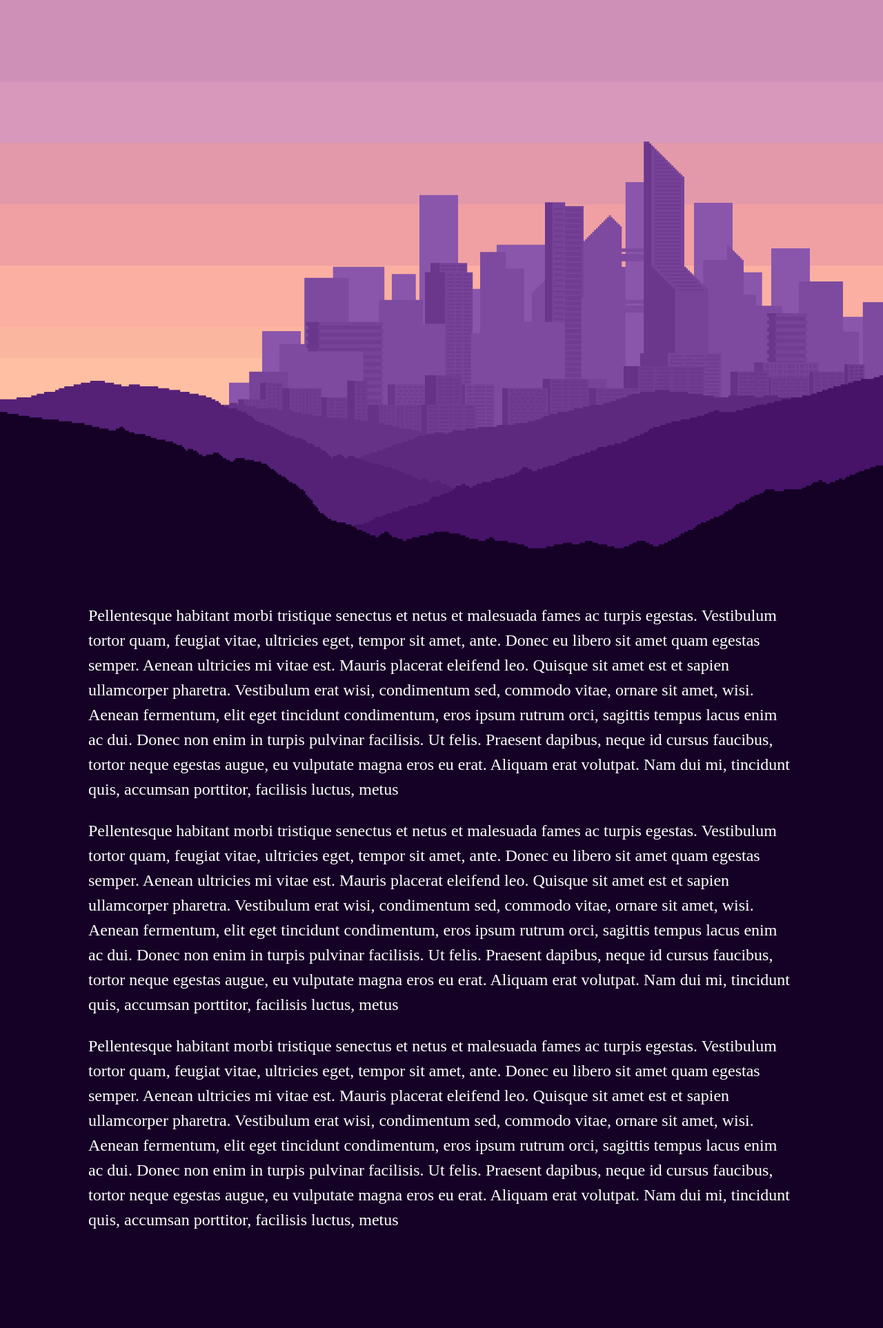
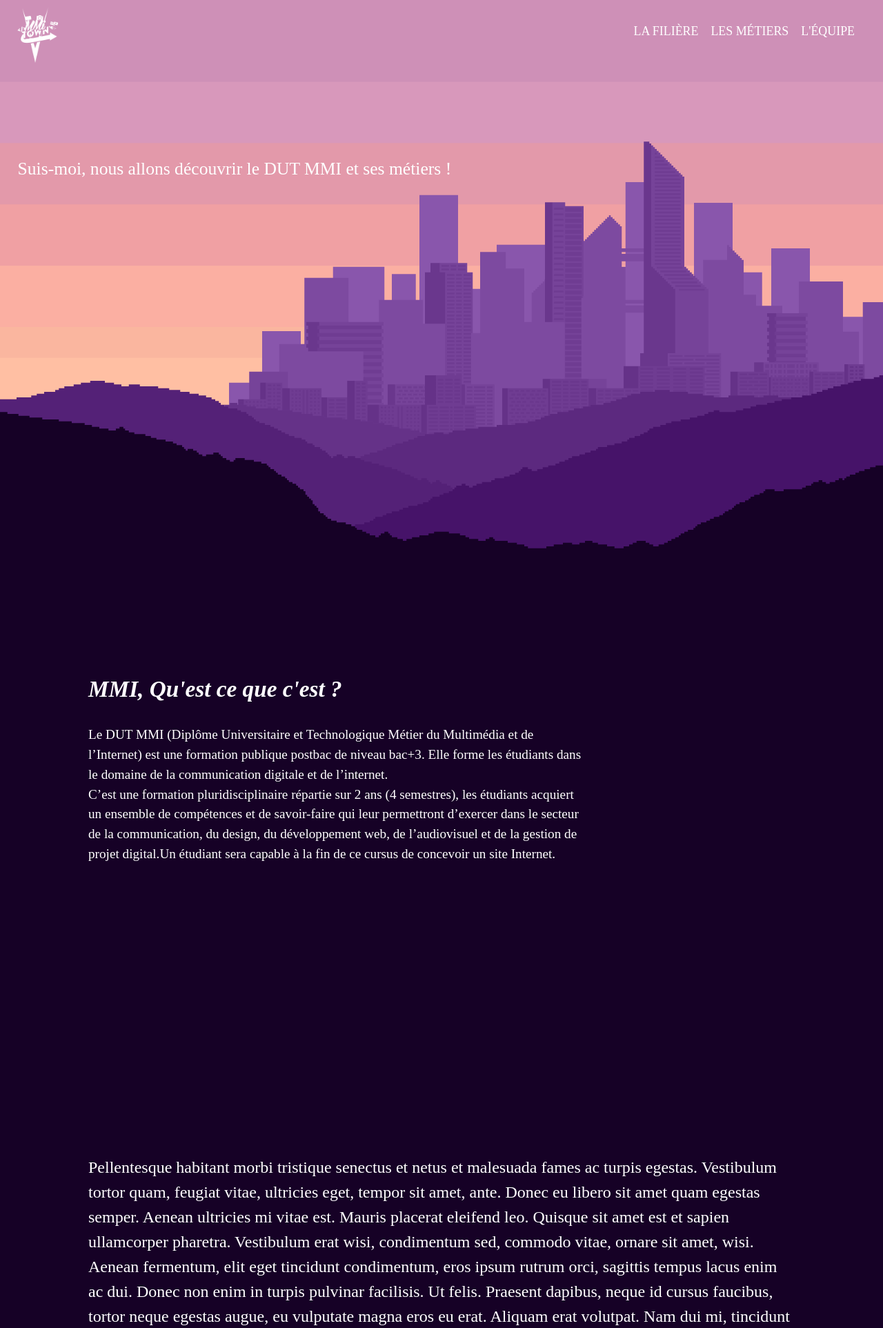
Before and after one commit to Yohan-gyt/MMI-Town, a PHP site: page / in a window 1280 px wide. Shown: the top 1925 px of the page at 69% size. Run offline with PHP 8.4, Linux system fonts and the light colour scheme.

Commit message:
Accueil + Def-mmi
J'ai ajouté la barre de navigation, le logo et le texte du MMI Qu'est-ce que c'est ?

```diff
--- a/index.html
+++ b/index.html
@@ -19,36 +19,26 @@
             <span class="five"></span>
             <span class="six"></span>
             <span class="seven"></span>
+            <nav>
+                <a href="#"><img src="Layers/logo-blanc.png" alt=""></a>
+
+                <div>
+                    <ul class="nav-bar">
+                        <li><a href="">LA FILIÈRE</li></a>
+                        <li><a href="">LES MÉTIERS</li></a>
+                        <li><a href="">L'ÉQUIPE</li></a>
+                    </ul>
+                </div>
+           </nav>
+            <p>Suis-moi, nous allons découvrir le DUT MMI et ses métiers !</p>
         </div>
     </header>
-    <section>
+
+    <section class="def-mmi">
         <div class="container">
-            <p>Pellentesque habitant morbi tristique senectus et netus et malesuada fames ac turpis egestas. Vestibulum
-                tortor quam, feugiat vitae, ultricies eget, tempor sit amet, ante. Donec eu libero sit amet quam egestas
-                semper. Aenean ultricies mi vitae est. Mauris placerat eleifend leo. Quisque sit amet est et sapien
-                ullamcorper pharetra. Vestibulum erat wisi, condimentum sed, commodo vitae, ornare sit amet, wisi.
-                Aenean fermentum, elit eget tincidunt condimentum, eros ipsum rutrum orci, sagittis tempus lacus enim ac
-                dui. Donec non enim in turpis pulvinar facilisis. Ut felis. Praesent dapibus, neque id cursus faucibus,
-                tortor neque egestas augue, eu vulputate magna eros eu erat. Aliquam erat volutpat. Nam dui mi,
-                tincidunt quis, accumsan porttitor, facilisis luctus, metus</p>
-
-            <p>Pellentesque habitant morbi tristique senectus et netus et malesuada fames ac turpis egestas. Vestibulum
-                tortor quam, feugiat vitae, ultricies eget, tempor sit amet, ante. Donec eu libero sit amet quam egestas
-                semper. Aenean ultricies mi vitae est. Mauris placerat eleifend leo. Quisque sit amet est et sapien
-                ullamcorper pharetra. Vestibulum erat wisi, condimentum sed, commodo vitae, ornare sit amet, wisi.
-                Aenean fermentum, elit eget tincidunt condimentum, eros ipsum rutrum orci, sagittis tempus lacus enim ac
-                dui. Donec non enim in turpis pulvinar facilisis. Ut felis. Praesent dapibus, neque id cursus faucibus,
-                tortor neque egestas augue, eu vulputate magna eros eu erat. Aliquam erat volutpat. Nam dui mi,
-                tincidunt quis, accumsan porttitor, facilisis luctus, metus</p>
-
-            <p>Pellentesque habitant morbi tristique senectus et netus et malesuada fames ac turpis egestas. Vestibulum
-                tortor quam, feugiat vitae, ultricies eget, tempor sit amet, ante. Donec eu libero sit amet quam egestas
-                semper. Aenean ultricies mi vitae est. Mauris placerat eleifend leo. Quisque sit amet est et sapien
-                ullamcorper pharetra. Vestibulum erat wisi, condimentum sed, commodo vitae, ornare sit amet, wisi.
-                Aenean fermentum, elit eget tincidunt condimentum, eros ipsum rutrum orci, sagittis tempus lacus enim ac
-                dui. Donec non enim in turpis pulvinar facilisis. Ut felis. Praesent dapibus, neque id cursus faucibus,
-                tortor neque egestas augue, eu vulputate magna eros eu erat. Aliquam erat volutpat. Nam dui mi,
-                tincidunt quis, accumsan porttitor, facilisis luctus, metus</p>
+            <h1>MMI, Qu'est ce que c'est ?</h1>
+            <p>Le DUT MMI (Diplôme Universitaire et Technologique Métier du Multimédia et de l’Internet) est une formation publique postbac de niveau bac+3. Elle forme les étudiants dans le domaine de la communication digitale et de l’internet.
+                <br>C’est une formation pluridisciplinaire répartie sur 2 ans (4 semestres), les étudiants acquiert un ensemble de compétences et de savoir-faire qui leur permettront d’exercer dans le secteur de la communication, du design, du développement web, de l’audiovisuel et de la gestion de projet digital.Un étudiant sera capable à la fin de ce cursus de concevoir un site Internet. </p>
         </div>
     </section>
 
--- a/styles.css
+++ b/styles.css
@@ -3,6 +3,14 @@
     src: url("fonts/lemon_milk/LEMONMILK-Bold.otf") format('otf');
     font-weight: bold;
     font-style: normal;
+}
+
+@font-face{
+    font-family: 'lemon milk';
+    src: url("fonts/lemon_milk/LEMONMILK-BoldItalic.otf")
+    format('otf');
+    font-weight: bold;
+    font-style: italic;
 }
 
 @font-face {
@@ -118,7 +126,18 @@ header .parallax .seven {
     background-size: cover;
 }
 
+
+
+header .parallax p{
+    font-size: 2vw;
+    position: absolute;
+    left: 2vw;
+    top: 25%;
+    min-width: 1000px;
+}
+
 section {
+    height: 100vh;
     padding: 50px 0;
     background-color: #160126;
 }
@@ -127,3 +146,48 @@ p {
     font-family: 'raleway';
     font-size: 1.5em;
 }
+
+h1{
+    font-family: 'lemon milk';
+    font-style: italic;
+    font-size: 2.60vw;
+}
+
+.def-mmi .container p{
+    width: 70%;
+    font-size: 1.5vw;
+}
+
+.def-mmi .container{
+    position: relative;
+    top: 6em;
+}
+
+nav ul{
+    display: flex;
+    position: fixed;
+    top: 1em;
+    right: 2em;
+    list-style: none;
+}
+
+nav img{
+    position: fixed;
+    top: 0;
+    left: 0;
+    width: 8%;
+}
+
+li{
+    text-align: center
+}
+
+a{
+    /* border: orange solid; */
+    padding: 0.5em;
+    text-decoration: none;
+    font-size: 1.4vw;
+    font-family: 'lemon milk';
+    font-weight: 500;
+    color: white;
+}
```
Also changed, not shown: Layers/logo-blanc.png (added).
